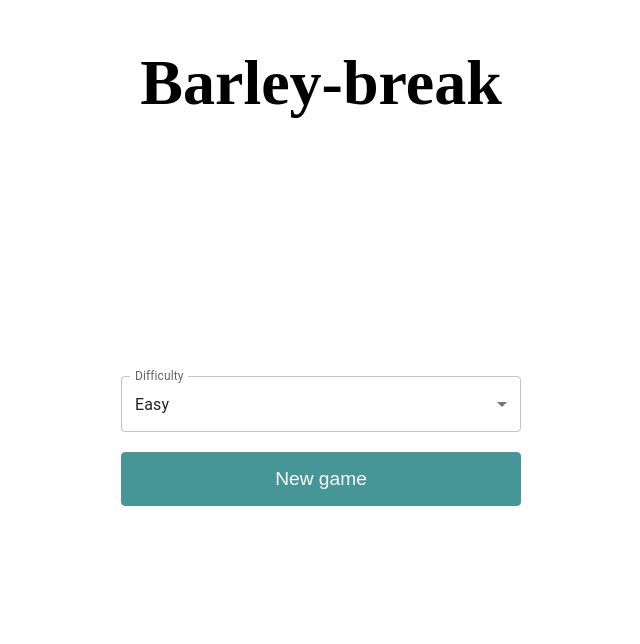
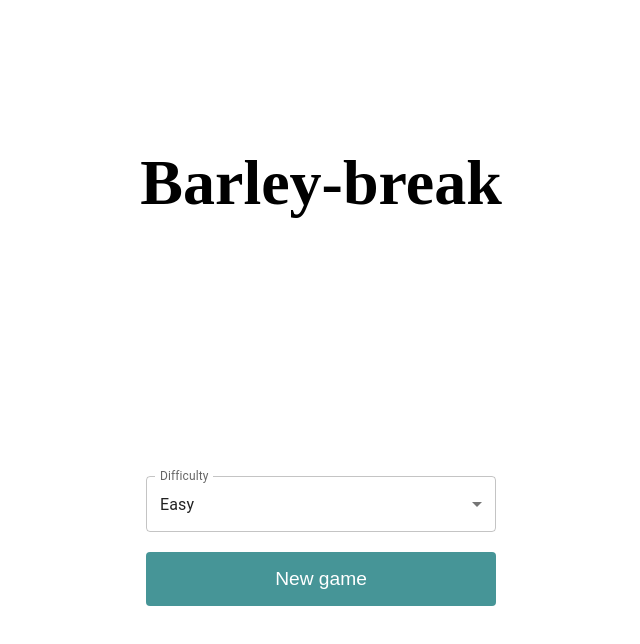
Before and after one commit to SashaBianco/barley-break, a React (Create React App) app: page / in a window 1280 px wide. Shown: the part 104-748 px from the top of the page, without its empty margins (319-959 px from the left). Built offline with nearby package versions, Linux system fonts and the light colour scheme.

Commit message:
1.1.2.2
fix style

```diff
--- a/src/components/Cell.jsx
+++ b/src/components/Cell.jsx
@@ -7,12 +7,15 @@ const Field = styled.div`
     display: flex;
     justify-content: center;
     align-items: center;
-    font-size: 3em;
+    font-size: 2.5em;
     margin: 4px;
     cursor: pointer;
     border-radius: 4px;
     color: #217074;
     user-select: none;
+    @media (min-width: 768px) {
+        font-size: 3em;
+    }
     &:hover {
         background: rgba(91, 161, 153, 0.2);
         transition: all 0.7s ease;
--- a/src/components/DifficultySelection.jsx
+++ b/src/components/DifficultySelection.jsx
@@ -2,7 +2,7 @@ import styled from "styled-components";
 import {FormControl, Select, MenuItem, InputLabel} from "@mui/material";
 
 const Container = styled.div`
-    width: 400px;
+    width: 350px;
     margin-top: 256px;
     display: flex;
     margin-bottom: 20px;
--- a/src/components/PlayingField.jsx
+++ b/src/components/PlayingField.jsx
@@ -2,14 +2,19 @@ import styled from 'styled-components';
 import Cell from './Cell';
 
 const Container = styled.div`
-    width: 410px;
-    height: 410px;
+    width: 350px;
+    height: 350px;
     border: 2px solid #469597;
     display: grid;
-    grid-template-columns: 100px 100px 100px 100px;
+    grid-template-columns: repeat(4,84.5px);
     padding: 4px;
     border-radius: 4px;
     background: white;
+    @media (min-width: 768px) {
+        width: 400px;
+        height: 400px;
+        grid-template-columns: repeat(4,97px);
+    }
 `;
 
 const PlayingField = (props) => {
--- a/src/components/WinnerModal.jsx
+++ b/src/components/WinnerModal.jsx
@@ -5,7 +5,7 @@ const style = {
     top: '50%',
     left: '50%',
     transform: 'translate(-50%, -50%)',
-    width: 'auto',
+    width: '350px',
     bgcolor: 'background.paper',
     outline: 'none',
     p: 4,
@@ -29,7 +29,7 @@ const WinnerModal = (props) => {
           onClose={closeModal}
         >
           <Box sx={style}>
-            <Typography variant="h3" component="h1" sx={ {p: 3}}>
+            <Typography variant="h4" component="h1" sx={ {p: 3}}>
                 Congratulations!
             </Typography>
             <Typography sx={{ px: 3, fontSize: 18 }}>
--- a/src/pages/game.jsx
+++ b/src/pages/game.jsx
@@ -18,11 +18,16 @@ const BackButton = styled.button`
   background: none;
   border: none;
   position: absolute;
-  top: 32px;
-  left: 32px;
+  top: 16px;
+  left: 8px;
   padding: 16px;
   color: #469597;
   border-radius: 4px;
+  @media (min-width: 768px) {
+    left:64px;
+    top: 32px;
+    font-size: 1.1em;
+  }
   &:hover {
     outline: 1px solid #469597;
     cursor: pointer;
--- a/src/pages/home.jsx
+++ b/src/pages/home.jsx
@@ -5,7 +5,7 @@ import React, { useState } from "react";
 
 
 const Container = styled.div`
-    width: 400px;
+    width: 100%;
     height: 100vh;
     margin: auto;
     display: flex;
@@ -14,16 +14,19 @@ const Container = styled.div`
 `
 
 const H1 = styled.h1`
-    padding-top: 150px;
-    font-size: 4em;
+    margin-top: 200px;
+    font-size: 3em;
+    @media (min-width: 768px) {
+        margin-top: 250px;
+        font-size: 4em;
+    }
 `;
 
 const Button = styled.button`
     height: 54px;
-    width: 400px;
-    background: none;
+    width: 350px;
     border-radius: 4px;
-    border: 1px solid #469597;
+    border: none;
     cursor: pointer;
     background: #469597;
     color: #fff;
```
